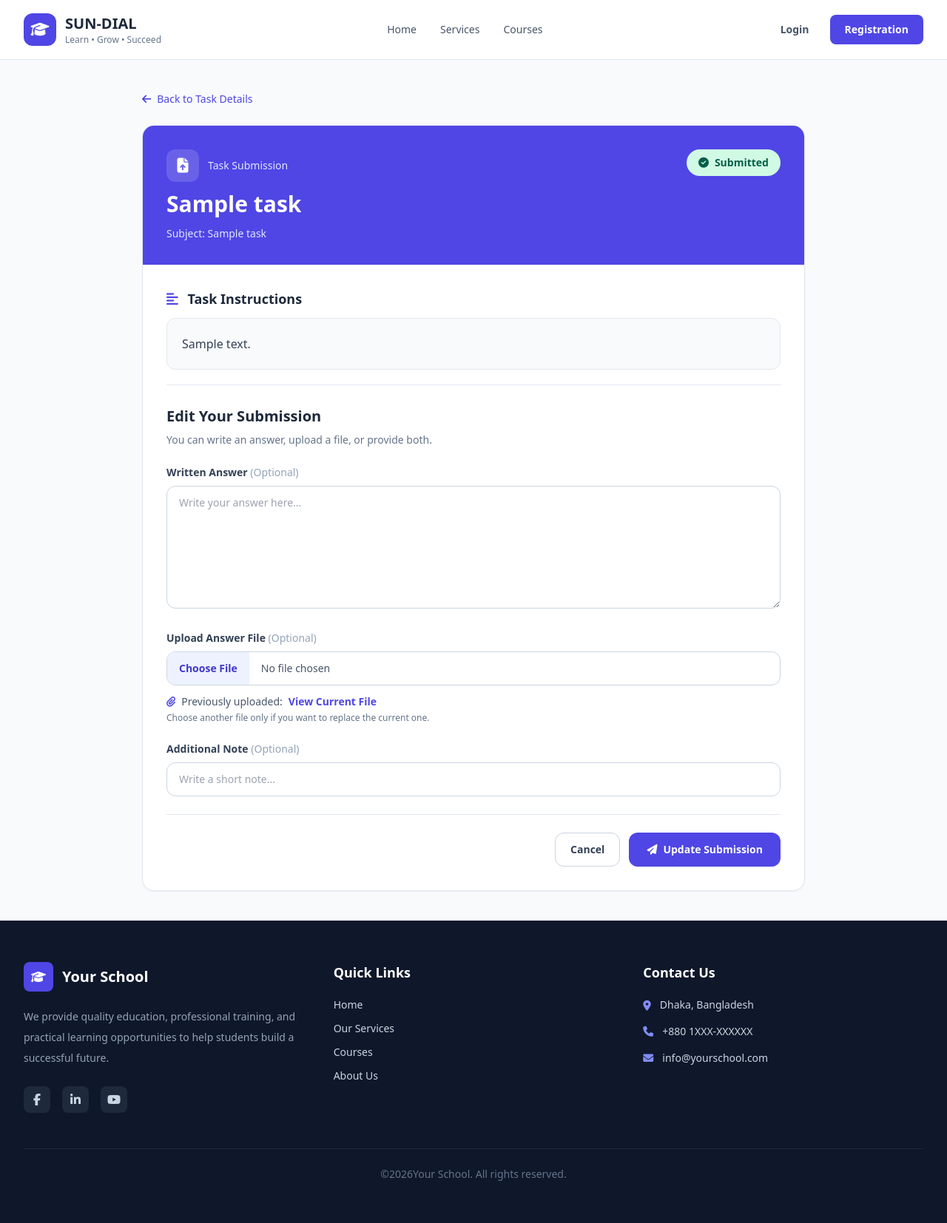
After one commit to Badhon1446/Coaching-Center, a Django app: template eduapp/templates/task_submission.html in a window 1280 px wide. The commit adds this page. Shown: the whole page at 74% size. Run offline with Django 3.2, Linux system fonts and the light colour scheme; the template is opened without the code that fills it: most values are stand-ins (such as "Sample title", 1, 10 or a date in 2020); one stand-in notice (Sample message) is shown; some libraries are stand-ins or nearby versions.

Commit message:
Add the task submissions features

```diff
--- a/eduapp/form.py
+++ b/eduapp/form.py
@@ -4,4 +4,4 @@ from .models import TaskSubmissions
 class TaskSubmissionForm(forms.ModelForm):
     class Meta:
         model = TaskSubmissions
-        fields = ['upload','note']
+        fields = ['answer', 'upload', 'note']
--- a/eduapp/models.py
+++ b/eduapp/models.py
@@ -124,12 +124,13 @@ class Task(models.Model):
 class TaskSubmissions(models.Model):
     student = models.ForeignKey(AuthUser,on_delete=models.CASCADE,related_name='student_submission')
     task = models.ForeignKey(Task,on_delete=models.CASCADE,related_name='submission_task')
-    upload = models.FileField(upload_to='submission/')
+    upload = models.FileField(upload_to='submission_answer/',blank=True,null=True)
+    answer = models.TextField(blank=True,null=True)
     note = models.CharField(max_length=250,blank=True,null=True)
     submited_at = models.DateTimeField(auto_now_add=True)
 
     def __str__(self):
-        return self.student
+        return f"{self.student.name} - {self.task.title}"
     class Meta:
         db_table = 'Submission'
 
--- a/eduapp/templates/base.html
+++ b/eduapp/templates/base.html
@@ -7,22 +7,32 @@
 
     <title>
       {% block title %}
-        Your School Name
+        SUN-DIAL
       {% endblock %}
     </title>
 
     <script src="https://cdn.tailwindcss.com"></script>
 
     <link rel="stylesheet" href="https://cdnjs.cloudflare.com/ajax/libs/font-awesome/6.7.2/css/all.min.css" />
-    <link href="https://fonts.googleapis.com/icon?family=Material+Icons" rel="stylesheet">
+    <link href="https://fonts.googleapis.com/icon?family=Material+Icons" rel="stylesheet" />
 
     {# Message 4 second pore nijei sore jabe (JS lage na) #}
     <style>
       @keyframes toast-out {
-        0%, 90% { opacity: 1; transform: translateX(0); }
-        100%    { opacity: 0; transform: translateX(40px); visibility: hidden; }
+        0%,
+        90% {
+          opacity: 1;
+          transform: translateX(0);
+        }
+        100% {
+          opacity: 0;
+          transform: translateX(40px);
+          visibility: hidden;
+        }
       }
-      .toast-auto { animation: toast-out 4s ease forwards; }
+      .toast-auto {
+        animation: toast-out 4s ease forwards;
+      }
     </style>
 
     {% block extra_css %}
@@ -40,7 +50,7 @@
             </div>
 
             <div>
-              <h1 class="text-xl font-bold text-slate-800">Your School</h1>
+              <h1 class="text-xl font-bold text-slate-800">SUN-DIAL</h1>
               <p class="text-xs text-slate-500">Learn • Grow • Succeed</p>
             </div>
           </a>
@@ -59,8 +69,19 @@
               </a>
               <div class="relative group">
                 <button class="flex items-center gap-2 px-3 py-2.5 rounded-lg text-sm font-semibold text-slate-700 hover:bg-slate-100 transition">
-                  <i class="fa-solid fa-circle-user text-indigo-600 text-lg"></i>
-                  {{ user.name }}
+                  {% for socialaccount in user.socialaccount_set.all %}
+                    {% if socialaccount.provider == 'google' %}
+                      {% if socialaccount.extra_data.picture %}
+                        <img src="{{ socialaccount.extra_data.picture }}" alt="Profile" class="w-8 h-8 rounded-full object-cover" />
+                      {% else %}
+                        <i class="fa-solid fa-circle-user text-indigo-600 text-lg"></i>
+                      {% endif %}
+                      {{ user.name|default:socialaccount.extra_data.name }}
+                    {% endif %}
+                  {% empty %}
+                    <i class="fa-solid fa-circle-user text-indigo-600 text-lg"></i>
+                    {{ user.name }}
+                  {% endfor %}
                   <i class="fa-solid fa-chevron-down text-xs"></i>
                 </button>
 
@@ -88,7 +109,13 @@
     {% if messages %}
       <div class="fixed top-24 right-5 z-[60] space-y-3 pointer-events-none">
         {% for message in messages %}
-          <div class="toast-auto flex items-center gap-3 px-5 py-3 rounded-2xl shadow-xl bg-white border-l-4 {% if message.tags == 'success' %}border-emerald-400{% elif message.tags == 'error' %}border-rose-400{% else %}border-sky-400{% endif %}">
+          <div class="toast-auto flex items-center gap-3 px-5 py-3 rounded-2xl shadow-xl bg-white border-l-4 {% if message.tags == 'success' %}
+              border-emerald-400
+            {% elif message.tags == 'error' %}
+              border-rose-400
+            {% else %}
+              border-sky-400
+            {% endif %}">
             <span class="text-xl">
               {% if message.tags == 'success' %}
                 ✅
@@ -106,6 +133,7 @@
 
     <main class="flex-1">
       {% block content %}
+
       {% endblock %}
     </main>
 
--- a/eduapp/templates/base_student.html
+++ b/eduapp/templates/base_student.html
@@ -46,7 +46,7 @@
           My Result
         </a>
 
-        {# Pore feature add korle href="#" er jaygay url dio #}
+        {% comment %} Pore feature add korle href="#" er jaygay url dite hobe {% endcomment %}
         <a href="#" class="flex items-center gap-3 px-3 py-2.5 rounded-2xl font-semibold bg-sky-50 text-sky-700 hover:bg-sky-100 transition">
           <span class="w-9 h-9 rounded-xl bg-sky-200 flex items-center justify-center"><span class="material-icons text-xl">trending_up</span></span>
           <span class="flex-1">My Performance</span>
@@ -61,7 +61,6 @@
       </nav>
 
       <div class="px-4 pb-6">
-        {# Django 5+ e logout POST lage #}
         <form method="post" action="{% url 'logout' %}">
           {% csrf_token %}
           <button type="submit" class="w-full flex items-center gap-3 px-3 py-2.5 rounded-2xl font-semibold bg-rose-500 text-white hover:bg-rose-600 shadow-md shadow-rose-200 transition">
--- /dev/null
+++ b/eduapp/templates/task_submission.html
@@ -0,0 +1,153 @@
+{% extends 'base.html' %}
+{% block title %}
+  Task Submission | Student Dashboard
+{% endblock %}
+
+{% block content %}
+  <div class="min-h-screen bg-slate-50 py-10 px-4">
+    <div class="max-w-4xl mx-auto">
+      <div class="mb-6">
+        <a href="{% url 'task_details_std' task.id %}" class="inline-flex items-center gap-2 text-sm font-medium text-indigo-600 hover:text-indigo-800 transition">
+          <i class="fas fa-arrow-left"></i>
+          Back to Task Details
+        </a>
+      </div>
+      <div class="bg-white rounded-2xl border border-slate-200 shadow-sm overflow-hidden">
+        <div class="bg-indigo-600 px-6 py-8 sm:px-8">
+          <div class="flex flex-col sm:flex-row sm:items-start justify-between gap-4">
+            <div>
+              <div class="flex items-center gap-3 mb-3">
+                <span class="inline-flex items-center justify-center w-11 h-11 rounded-xl bg-white/15 text-white"><i class="fas fa-file-upload text-xl"></i></span>
+                <span class="text-sm font-medium text-indigo-100">Task Submission</span>
+              </div>
+
+              <h1 class="text-2xl sm:text-3xl font-bold text-white break-words">{{ task.title }}</h1>
+
+              <p class="text-sm text-indigo-100 mt-3">Subject: {{ task.subject }}</p>
+            </div>
+
+            {% if submission %}
+              <span class="inline-flex items-center gap-2 rounded-full bg-emerald-100 px-4 py-2 text-sm font-semibold text-emerald-800">
+                <i class="fas fa-check-circle"></i>
+                Submitted
+              </span>
+            {% else %}
+              <span class="inline-flex items-center gap-2 rounded-full bg-amber-100 px-4 py-2 text-sm font-semibold text-amber-800">
+                <i class="fas fa-clock"></i>
+                Pending
+              </span>
+            {% endif %}
+          </div>
+        </div>
+
+        <div class="p-6 sm:p-8">
+          {% comment %} {% if messages %}
+            <div class="mb-6 space-y-2">
+              {% for message in messages %}
+                <div class="rounded-xl border border-emerald-200 bg-emerald-50 px-4 py-3 text-sm text-emerald-800">{{ message }}</div>
+              {% endfor %}
+            </div>
+          {% endif %} {% endcomment %}
+
+          {% comment %} <div class="grid grid-cols-1 sm:grid-cols-2 gap-4 mb-8">
+            <div class="p-4 rounded-xl bg-slate-50 border border-slate-200">
+              <p class="text-sm text-slate-500 mb-1">Batch</p>
+              <p class="font-semibold text-slate-800">{{ task.batch }}</p>
+            </div>
+
+            <div class="p-4 rounded-xl bg-slate-50 border border-slate-200">
+              <p class="text-sm text-slate-500 mb-1">Deadline</p>
+              <p class="font-semibold text-slate-800">{{ task.dateline|date:'d M Y, h:i A' }}</p>
+            </div>
+          </div> {% endcomment %}
+
+          <div class="mb-5">
+            <h2 class="text-lg font-bold text-slate-800 mb-3">
+              <i class="fas fa-align-left text-indigo-600 mr-2"></i>
+              Task Instructions
+            </h2>
+
+            <div class="p-5 bg-slate-50 border border-slate-200 rounded-xl text-slate-700 leading-7 whitespace-pre-line break-words">{{ task.description|default:'No description provided.' }}</div>
+          </div>
+
+          <div class="border-t border-slate-200 pt-7">
+            <div class="mb-6">
+              <h2 class="text-xl font-bold text-slate-800">
+                {% if submission %}
+                  Edit Your Submission
+                {% else %}
+                  Submit Your Answer
+                {% endif %}
+              </h2>
+              <p class="text-sm text-slate-500 mt-2">You can write an answer, upload a file, or provide both.</p>
+            </div>
+
+            <form method="POST" enctype="multipart/form-data" class="space-y-6">
+              {% csrf_token %}
+
+              <div>
+                <label for="id_answer" class="block text-sm font-semibold text-slate-700 mb-2">Written Answer <span class="font-normal text-slate-400">(Optional)</span></label>
+
+                <textarea id="id_answer" name="answer" rows="7" placeholder="Write your answer here..." class="w-full rounded-xl border border-slate-300 bg-white px-4 py-3 text-sm text-slate-700 outline-none transition focus:border-indigo-500 focus:ring-2 focus:ring-indigo-100">{{ form.answer.value|default_if_none:'' }}</textarea>
+
+                {% for error in form.answer.errors %}
+                  <p class="mt-2 text-sm text-red-600">{{ error }}</p>
+                {% endfor %}
+              </div>
+
+              <div>
+                <label for="id_upload" class="block text-sm font-semibold text-slate-700 mb-2">Upload Answer File <span class="font-normal text-slate-400">(Optional)</span></label>
+
+                <input id="id_upload" type="file" name="upload" accept=".pdf,.doc,.docx,.jpg,.jpeg,.png" class="block w-full rounded-xl border border-slate-300 bg-white text-sm text-slate-600 file:mr-4 file:border-0 file:bg-indigo-50 file:px-4 file:py-3 file:font-semibold file:text-indigo-700 hover:file:bg-indigo-100" />
+
+                {% if submission and submission.upload %}
+                  <div class="mt-3 flex flex-wrap items-center gap-2 text-sm text-slate-600">
+                    <i class="fas fa-paperclip text-indigo-600"></i>
+                    <span>Previously uploaded:</span>
+                    <a href="{{ submission.upload.url }}" target="_blank" rel="noopener noreferrer" class="font-semibold text-indigo-600 hover:underline">View Current File</a>
+                  </div>
+                  <p class="mt-1 text-xs text-slate-500">Choose another file only if you want to replace the current one.</p>
+                {% endif %}
+
+                {% for error in form.upload.errors %}
+                  <p class="mt-2 text-sm text-red-600">{{ error }}</p>
+                {% endfor %}
+              </div>
+
+              <div>
+                <label for="id_note" class="block text-sm font-semibold text-slate-700 mb-2">Additional Note <span class="font-normal text-slate-400">(Optional)</span></label>
+
+                <input id="id_note" type="text" name="note" maxlength="250" value="{{ form.note.value|default_if_none:'' }}" placeholder="Write a short note..." class="w-full rounded-xl border border-slate-300 bg-white px-4 py-3 text-sm text-slate-700 outline-none transition focus:border-indigo-500 focus:ring-2 focus:ring-indigo-100" />
+
+                {% for error in form.note.errors %}
+                  <p class="mt-2 text-sm text-red-600">{{ error }}</p>
+                {% endfor %}
+              </div>
+
+              {% if form.non_field_errors %}
+                <div class="rounded-xl border border-red-200 bg-red-50 p-4 text-sm text-red-700">
+                  {% for error in form.non_field_errors %}
+                    <p>{{ error }}</p>
+                  {% endfor %}
+                </div>
+              {% endif %}
+
+              <div class="flex flex-col-reverse sm:flex-row sm:justify-end gap-3 border-t border-slate-200 pt-6">
+                <a href="{% url 'task_details_std' task.id %}" class="inline-flex items-center justify-center gap-2 rounded-xl border border-slate-300 px-5 py-3 text-sm font-semibold text-slate-700 transition hover:bg-slate-50">Cancel</a>
+
+                <button type="submit" class="inline-flex items-center justify-center gap-2 rounded-xl bg-indigo-600 px-6 py-3 text-sm font-semibold text-white shadow-sm transition hover:bg-indigo-700">
+                  <i class="fas fa-paper-plane"></i>
+                  {% if submission %}
+                    Update Submission
+                  {% else %}
+                    Submit Task
+                  {% endif %}
+                </button>
+              </div>
+            </form>
+          </div>
+        </div>
+      </div>
+    </div>
+  </div>
+{% endblock %}
--- a/eduapp/urls.py
+++ b/eduapp/urls.py
@@ -16,6 +16,7 @@ urlpatterns = [
     path('update-task/<int:id>/',views.update_task,name='update_task'),
     path('result/', views.select_task, name='select_task'),
     path('result/<int:task_id>/', views.add_result, name='add_result'),
+    path('teacher/task_submission',views.show_task_submission,name='show_task_submission'),
 
 
     #student side urls
@@ -23,6 +24,8 @@ urlpatterns = [
     path('my-task/', views.show_task, name='show_task'),
     path('my-result/', views.show_result, name='show_result'),
     path('task/<int:task_id>/issue/', views.submit_task_issue, name='submit_task_issue'),
+    path('task-submit/<int:id>/', views.submit_task,name='submit_task'),
+    path('task-details/<int:id>/',views.task_details_std,name='task_details_std'),
 
 
 ]
--- a/eduhub/settings.py
+++ b/eduhub/settings.py
@@ -133,6 +133,7 @@ ALLOWED_HOSTS = ['.ngrok-free.app', 'localhost', '127.0.0.1','drudge-unshaken-sl
 LOGIN_REDIRECT_URL = "/"
 ACCOUNT_LOGOUT_REDIRECT_URL = "/"
 SOCIALACCOUNT_LOGIN_ON_GET = True
+SOCIALACCOUNT_ADAPTER = 'eduapp.adapters.CustomSocialAccountAdapter'
 # CSRF_TRUSTED_ORIGINS = ['https://*.ngrok-free.app']
 CSRF_TRUSTED_ORIGINS = [
     'https://drudge-unshaken-slider.ngrok-free.dev',
```
Also changed, not shown: eduapp/adapters.py (added, +12 -0 lines), eduapp/admin.py (+7 -3 lines), eduapp/templates/show_task_submission.html (added, +58 -0 lines), eduapp/templates/task_card.html (+9 -8 lines), eduapp/templates/task_details_std.html (added, +121 -0 lines), eduapp/templates/teacher_dashboard.html (+14 -9 lines), eduapp/views.py (+51 -20 lines), eduapp/migrations/0005_tasksubmissions_answer_alter_tasksubmissions_upload.py (added), eduapp/migrations/0006_alter_tasksubmissions_upload.py (added), media/submission_answer/413176148_377754371477688_8058122581104549430_n.jpg (added), media/submission_answer/413176148_377754371477688_8058122581104549430_n_0TG8G19.jpg (added), media/submission_answer/413176148_377754371477688_8058122581104549430_n_rDGV7Uh.jpg (added), 1 other file.
